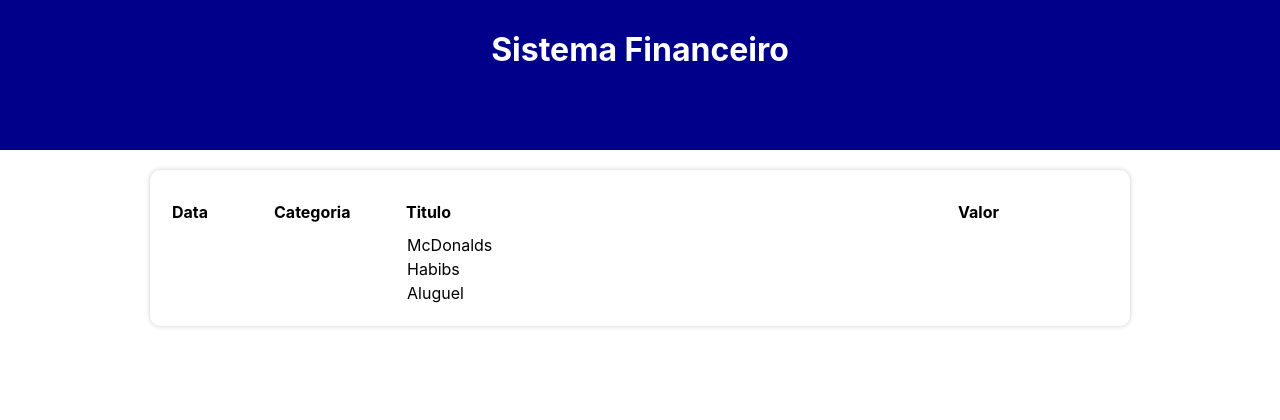
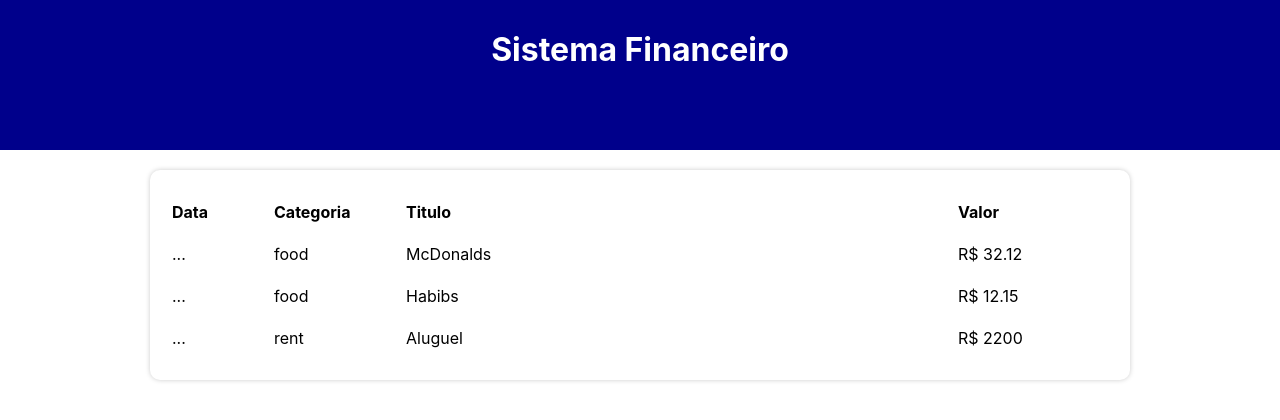
Before and after one commit to gemaquejr/react-expense-manager, a React (Create React App) app: page / in a window 1280 px wide. Shown: the top 420 px of the page. Built offline with nearby package versions, Linux system fonts and the light colour scheme.

Commit message:
Substituindo logica pelo componente TableItem em TableArea
Signed-off-by: gemaquejr <gemaquejr@hotmail.com>

```diff
--- a/src/components/TableArea/index.tsx
+++ b/src/components/TableArea/index.tsx
@@ -1,5 +1,6 @@
 import * as C from './styles'
 import { Item } from '../../types/Item'
+import { TableItem } from '../TableItem'
 
 type Props = {
     list: Item[]
@@ -18,12 +19,7 @@ export const TableArea = ({ list }: Props) => {
             </thead>
             <tbody>
                 {list.map((item, index) => (
-                    <tr key={index}>
-                        <td></td>
-                        <td></td>
-                        <td>{item.title}</td>
-                        <td></td>
-                    </tr>
+                    <TableItem key={index} item={item}/>
                 ))}
             </tbody>
         </C.Table>
```
